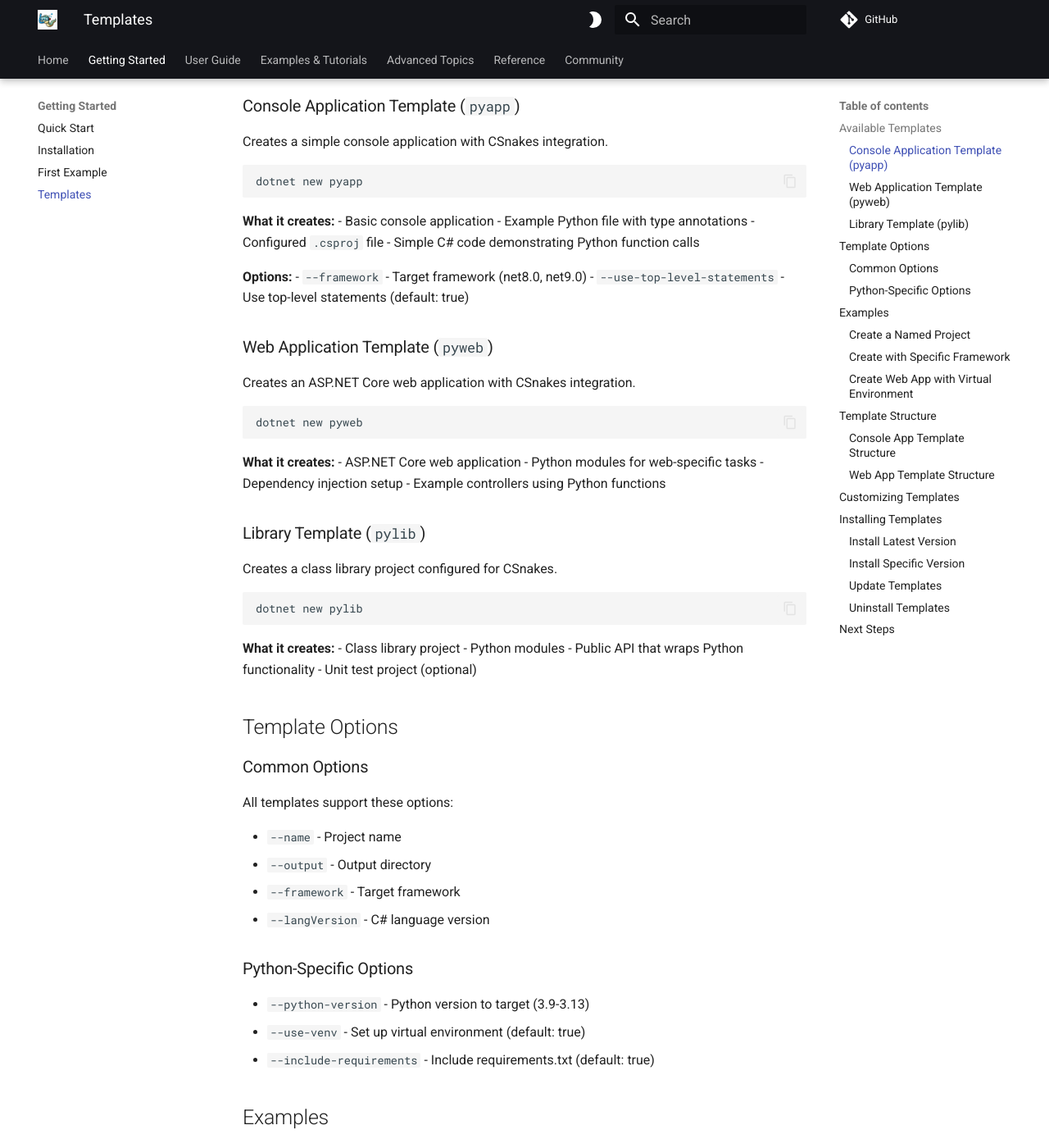
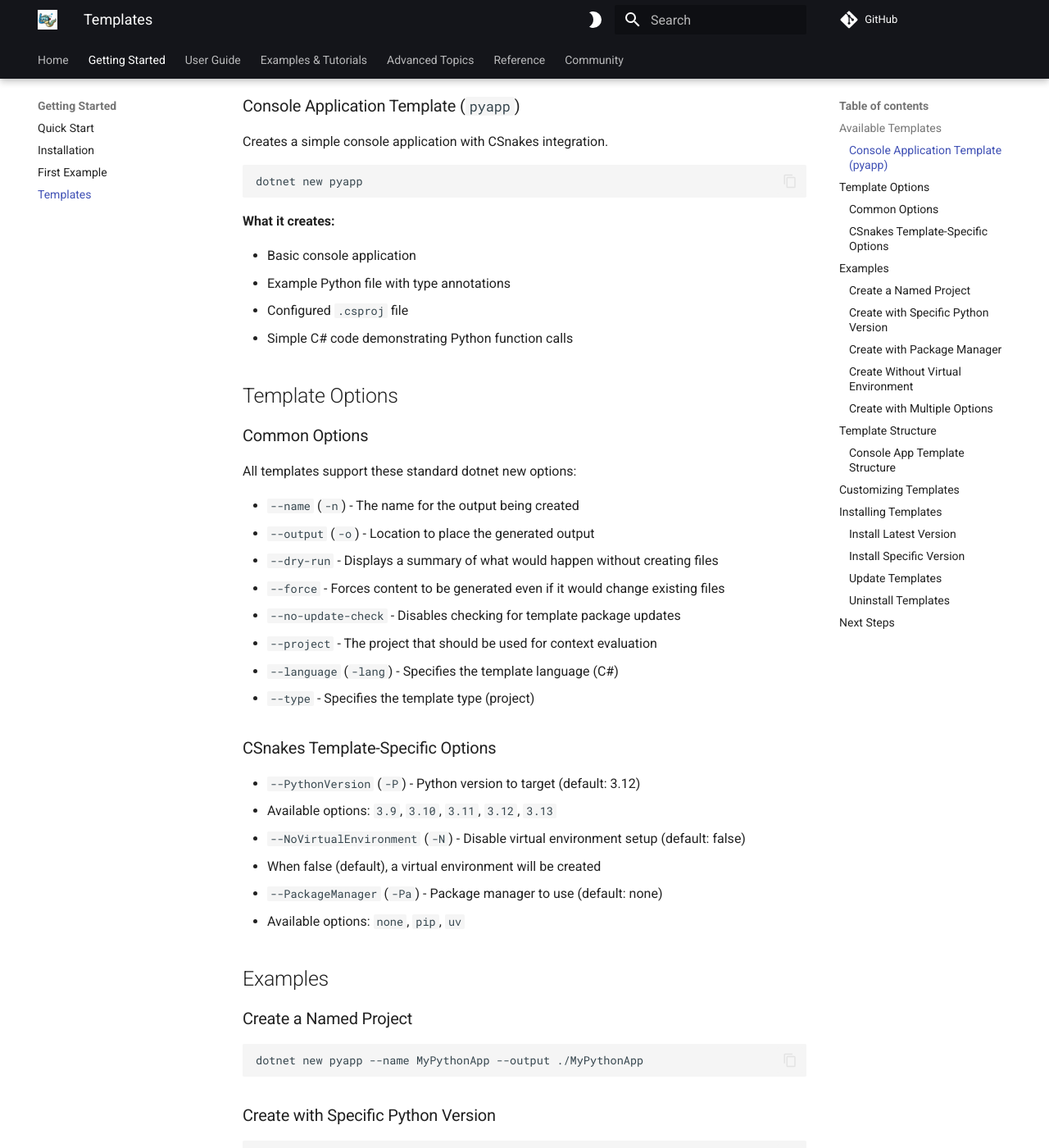
Before and after one commit to tonybaloney/CSnakes, an MkDocs documentation site: the page built from docs/getting-started/templates.md, in a window 1280 px wide and 1400 px high, scrolled down 256 px. Shown: the whole window at 82% size. Built offline with MkDocs 1.6.1 and Material for MkDocs 9.7.7, drawn with Linux system fonts in a browser that asks for light colours; comment, search, counter and statistics services are not loaded; some of the changed text lies outside the part shown.

Commit message:
Updates to getting started sections

````diff
--- a/docs/getting-started/templates.md
+++ b/docs/getting-started/templates.md
@@ -13,59 +13,35 @@ dotnet new pyapp
 ```
 
 **What it creates:**
+
 - Basic console application
 - Example Python file with type annotations
 - Configured `.csproj` file
 - Simple C# code demonstrating Python function calls
 
-**Options:**
-- `--framework` - Target framework (net8.0, net9.0)
-- `--use-top-level-statements` - Use top-level statements (default: true)
-
-### Web Application Template (`pyweb`)
-
-Creates an ASP.NET Core web application with CSnakes integration.
-
-```bash
-dotnet new pyweb
-```
-
-**What it creates:**
-- ASP.NET Core web application
-- Python modules for web-specific tasks
-- Dependency injection setup
-- Example controllers using Python functions
-
-### Library Template (`pylib`)
-
-Creates a class library project configured for CSnakes.
-
-```bash
-dotnet new pylib
-```
-
-**What it creates:**
-- Class library project
-- Python modules
-- Public API that wraps Python functionality
-- Unit test project (optional)
-
 ## Template Options
 
 ### Common Options
 
-All templates support these options:
+All templates support these standard dotnet new options:
 
-- `--name` - Project name
-- `--output` - Output directory
-- `--framework` - Target framework
-- `--langVersion` - C# language version
+- `--name` (`-n`) - The name for the output being created
+- `--output` (`-o`) - Location to place the generated output
+- `--dry-run` - Displays a summary of what would happen without creating files
+- `--force` - Forces content to be generated even if it would change existing files
+- `--no-update-check` - Disables checking for template package updates
+- `--project` - The project that should be used for context evaluation
+- `--language` (`-lang`) - Specifies the template language (C#)
+- `--type` - Specifies the template type (project)
 
-### Python-Specific Options
+### CSnakes Template-Specific Options
 
-- `--python-version` - Python version to target (3.9-3.13)
-- `--use-venv` - Set up virtual environment (default: true)
-- `--include-requirements` - Include requirements.txt (default: true)
+- `--PythonVersion` (`-P`) - Python version to target (default: 3.12)
+  - Available options: `3.9`, `3.10`, `3.11`, `3.12`, `3.13`
+- `--NoVirtualEnvironment` (`-N`) - Disable virtual environment setup (default: false)
+  - When false (default), a virtual environment will be created
+- `--PackageManager` (`-Pa`) - Package manager to use (default: none)
+  - Available options: `none`, `pip`, `uv`
 
 ## Examples
 
@@ -75,16 +51,28 @@ All templates support these options:
 dotnet new pyapp --name MyPythonApp --output ./MyPythonApp
 ```
 
-### Create with Specific Framework
+### Create with Specific Python Version
 
 ```bash
-dotnet new pyapp --framework net9.0
+dotnet new pyapp --PythonVersion 3.11
 ```
 
-### Create Web App with Virtual Environment
+### Create with Package Manager
 
 ```bash
-dotnet new pyweb --use-venv true --include-requirements true
+dotnet new pyapp --PackageManager pip
+```
+
+### Create Without Virtual Environment
+
+```bash
+dotnet new pyapp --NoVirtualEnvironment
+```
+
+### Create with Multiple Options
+
+```bash
+dotnet new pyapp --name DataProcessor --PythonVersion 3.12 --PackageManager uv --output ./data-app
 ```
 
 ## Template Structure
@@ -99,22 +87,6 @@ MyApp/
 │   ├── __init__.py
 │   └── demo.py
 └── requirements.txt
-```
-
-### Web App Template Structure
-
-```
-MyWebApp/
-├── MyWebApp.csproj
-├── Program.cs
-├── Controllers/
-│   └── PythonController.cs
-├── python_modules/
-│   ├── __init__.py
-│   ├── data_processing.py
-│   └── ml_models.py
-├── requirements.txt
-└── appsettings.json
 ```
 
 ## Customizing Templates
@@ -136,7 +108,7 @@ dotnet new install CSnakes.Templates
 ### Install Specific Version
 
 ```bash
-dotnet new install CSnakes.Templates::0.16.0
+dotnet new install CSnakes.Templates::1.1.0
 ```
 
 ### Update Templates
````
Also changed, not shown: docs/getting-started/first-example.md (+1 -0 lines), docs/getting-started/installation.md (+3 -3 lines), docs/getting-started/quick-start.md (+4 -1 lines), docs/user-guide/basic-usage.md (+9 -78 lines), docs/user-guide/type-system.md (+10 -63 lines).
